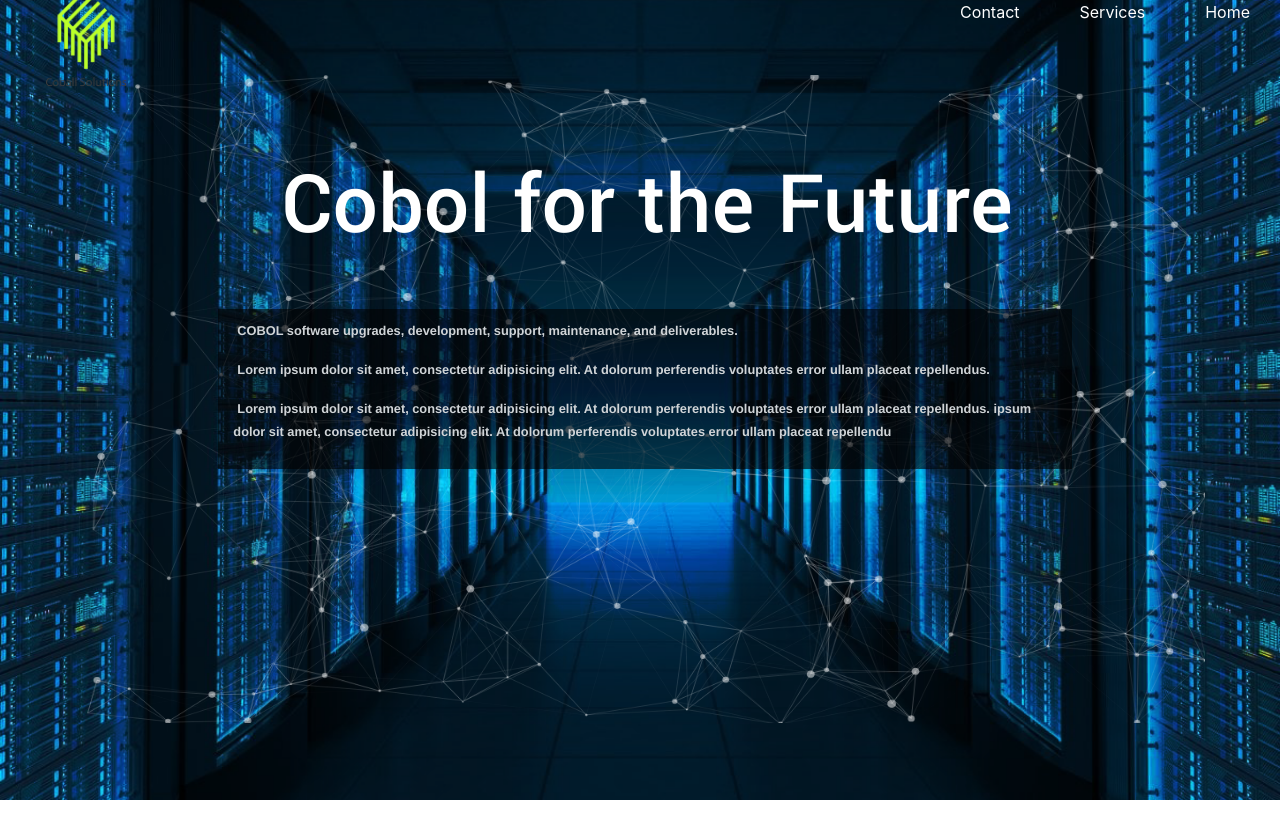
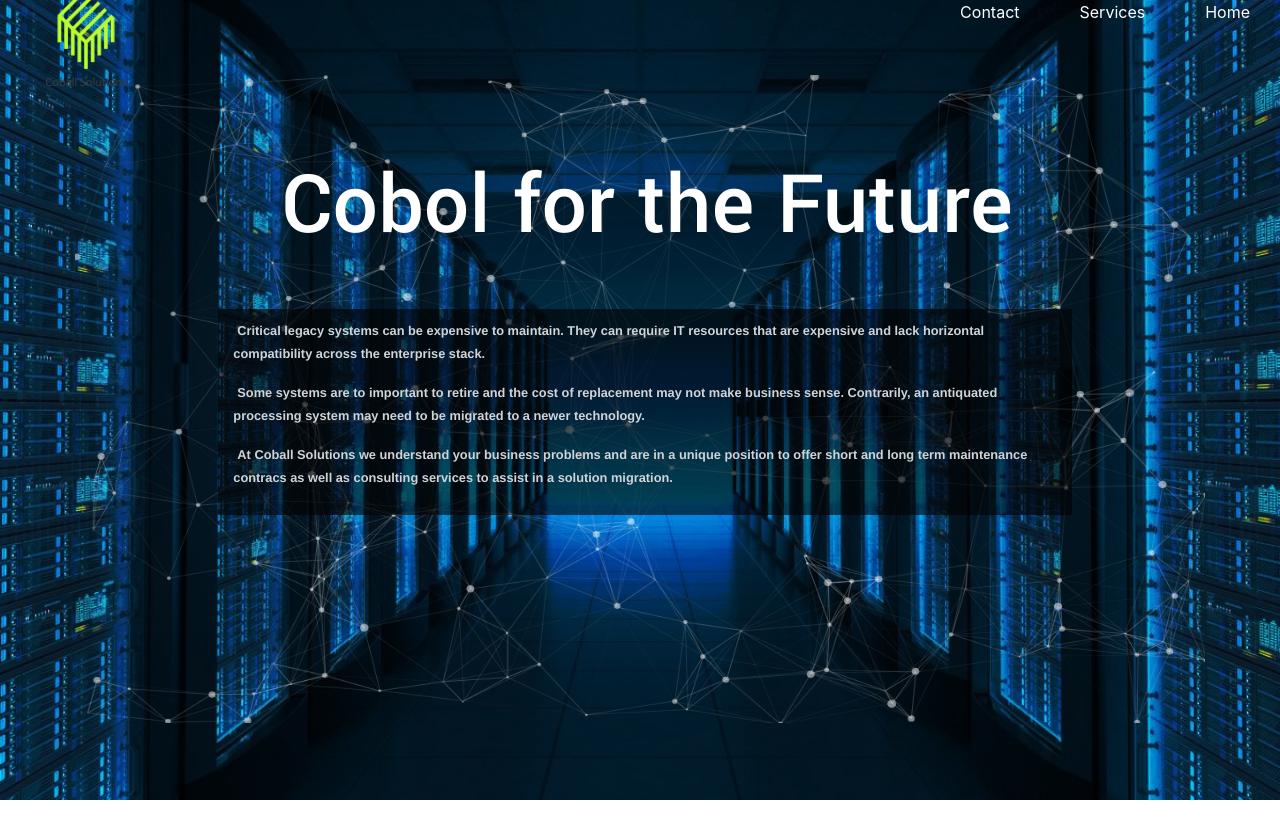
Before and after one commit to Ryangendel/coball, a Flask app: page / in a window 1280 px wide. Shown: the top 831 px of the page. Run offline with Flask 2, Linux system fonts and the light colour scheme; some libraries are stand-ins or nearby versions.

Commit message:
copy init

```diff
--- a/templates/index.html
+++ b/templates/index.html
@@ -46,12 +46,9 @@ window.onscroll = function() {
         </div>
         <div class="row">
           <div class="col-lg-8 col-sm-12 colCentered landingpageContent">
-            <p>COBOL software upgrades, development, support, maintenance, and deliverables.</p>
-            <p>Lorem ipsum dolor sit amet, consectetur adipisicing elit. At dolorum perferendis voluptates error ullam
-              placeat repellendus. </p>
-            <p>Lorem ipsum dolor sit amet, consectetur adipisicing elit. At dolorum perferendis voluptates error ullam
-              placeat repellendus. ipsum dolor sit amet, consectetur adipisicing elit. At dolorum perferendis voluptates error ullam
-              placeat repellendu </p>
+            <p>Critical legacy systems can be expensive to maintain. They can require IT resources that are expensive and lack horizontal compatibility across the enterprise stack.</p>
+            <p>Some systems are to important to retire and the cost of replacement may not make business sense. Contrarily, an antiquated processing system may need to be migrated to a newer technology.</p>
+            <p>At Coball Solutions we understand your business problems and are in a unique position to offer short and long term maintenance contracs as well as consulting services to assist in a solution migration.</p>
           </div>
         </div>
       </div>
```
